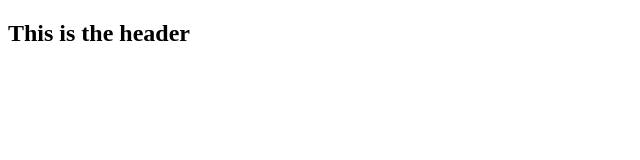
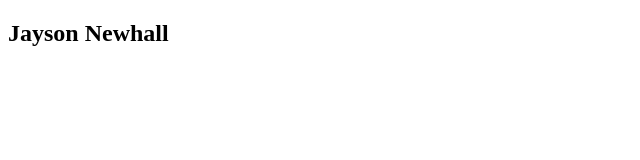
Before and after one commit to JaysonNewhall/foobar, a plain HTML site: page index.html in a window 1280 px wide. Shown: the full height of the page, 0-640 px from the left. Drawn offline with Linux system fonts and the light colour scheme.

Commit message:
update h2 with my name

```diff
--- a/index.html
+++ b/index.html
@@ -6,6 +6,6 @@
   <title>Document</title>
 </head>
 <body>
-  <h2>This is the header</h2>
+  <h2>Jayson Newhall</h2>
 </body>
 </html>
```
